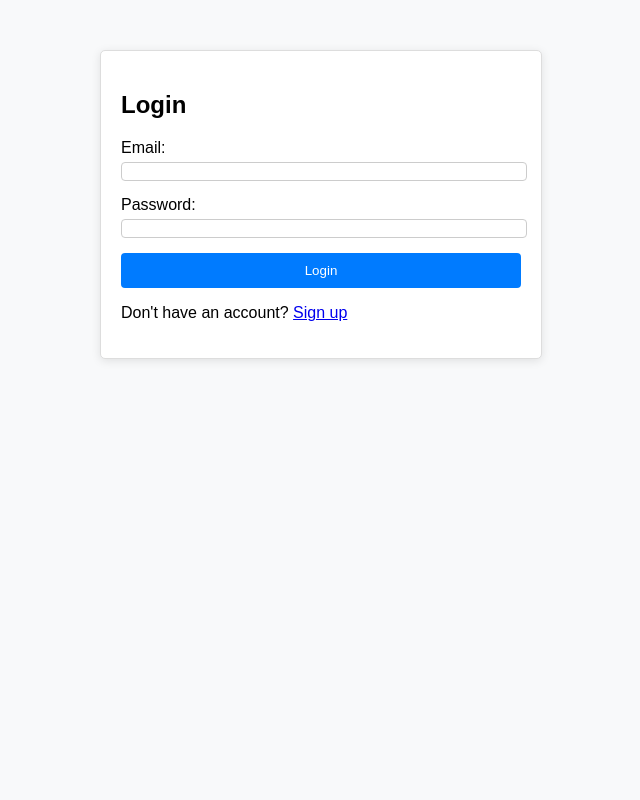
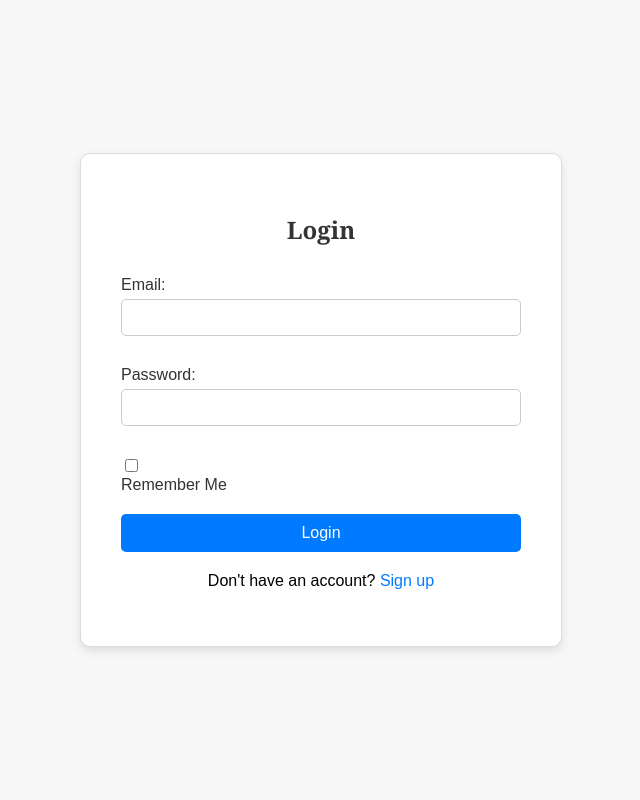
Before and after one commit to Sa-ran-raj/dbms-mini-project, a Flask app: page /login in a window 1280 px wide. Shown: the whole page, without its empty margins (319-959 px from the left). Run offline with Flask 3, Linux system fonts and the light colour scheme.

```diff
--- a/templates/login.html
+++ b/templates/login.html
@@ -5,10 +5,106 @@
     <meta name="viewport" content="width=device-width, initial-scale=1.0">
     <title>Login</title>
     <link rel="stylesheet" href="/static/style.css">
+    <style>
+        body {
+            font-family: 'Arial', sans-serif;
+            background: #f7f7f7;
+            display: flex;
+            justify-content: center;
+            align-items: center;
+            height: 100vh;
+            margin: 0;
+        }
+
+        .container {
+            background-color: #ffffff;
+            padding: 40px;
+            border-radius: 10px;
+            box-shadow: 0 4px 10px rgba(0, 0, 0, 0.1);
+            max-width: 400px;
+            width: 100%;
+        }
+
+        h2 {
+            text-align: center;
+            margin-bottom: 30px;
+            font-family: 'Georgia', serif;
+            color: #333;
+        }
+
+        .form-group {
+            margin-bottom: 20px;
+        }
+
+        label {
+            display: block;
+            margin-bottom: 5px;
+            color: #333;
+        }
+
+        input[type="email"], input[type="password"] {
+            width: 100%;
+            padding: 10px;
+            border-radius: 5px;
+            border: 1px solid #ccc;
+            margin-bottom: 10px;
+            box-sizing: border-box;
+        }
+
+        input[type="email"]:focus, input[type="password"]:focus {
+            border-color: #007bff;
+            outline: none;
+        }
+
+        .form-group input[type="checkbox"] {
+            margin-right: 5px;
+        }
+
+        button[type="submit"] {
+            background-color: #007bff;
+            color: white;
+            padding: 10px 20px;
+            border: none;
+            border-radius: 5px;
+            cursor: pointer;
+            width: 100%;
+            font-size: 16px;
+        }
+
+        button[type="submit"]:hover {
+            background-color: #0056b3;
+        }
+
+        .flashes {
+            list-style-type: none;
+            padding: 0;
+            margin-bottom: 15px;
+            color: red;
+        }
+
+        .flashes li {
+            margin-bottom: 5px;
+        }
+
+        p {
+            text-align: center;
+            margin-top: 20px;
+        }
+
+        p a {
+            color: #007bff;
+            text-decoration: none;
+        }
+
+        p a:hover {
+            text-decoration: underline;
+        }
+    </style>
 </head>
 <body>
     <div class="container">
         <h2>Login</h2>
+
         {% with messages = get_flashed_messages() %}
           {% if messages %}
             <ul class="flashes">
@@ -18,17 +114,26 @@
             </ul>
           {% endif %}
         {% endwith %}
+
         <form method="POST">
             <div class="form-group">
                 <label for="email">Email:</label>
-                <input type="email" id="email" name="email" required>
+                <input type="email" id="email" name="email" required aria-label="Email">
             </div>
+
             <div class="form-group">
                 <label for="password">Password:</label>
-                <input type="password" id="password" name="password" required>
+                <input type="password" id="password" name="password" required aria-label="Password">
             </div>
+
+            <div class="form-group">
+                <input type="checkbox" id="remember" name="remember">
+                <label for="remember">Remember Me</label>
+            </div>
+
             <button type="submit">Login</button>
         </form>
+
         <p>Don't have an account? <a href="{{ url_for('signup') }}">Sign up</a></p>
     </div>
 </body>
```
Also changed, not shown: templates/home.html (+79 -7 lines), static/icon.jpg (added).
